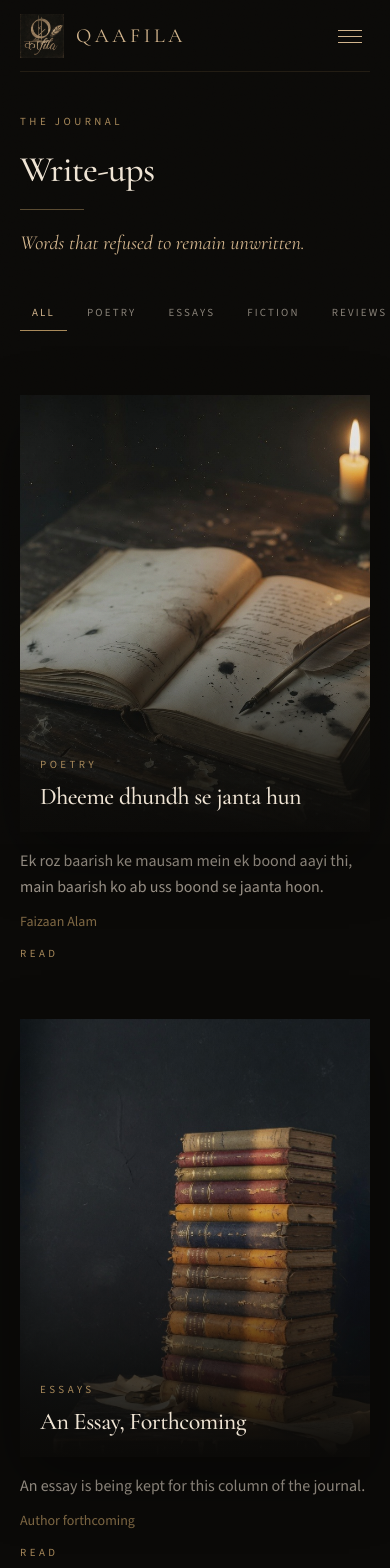
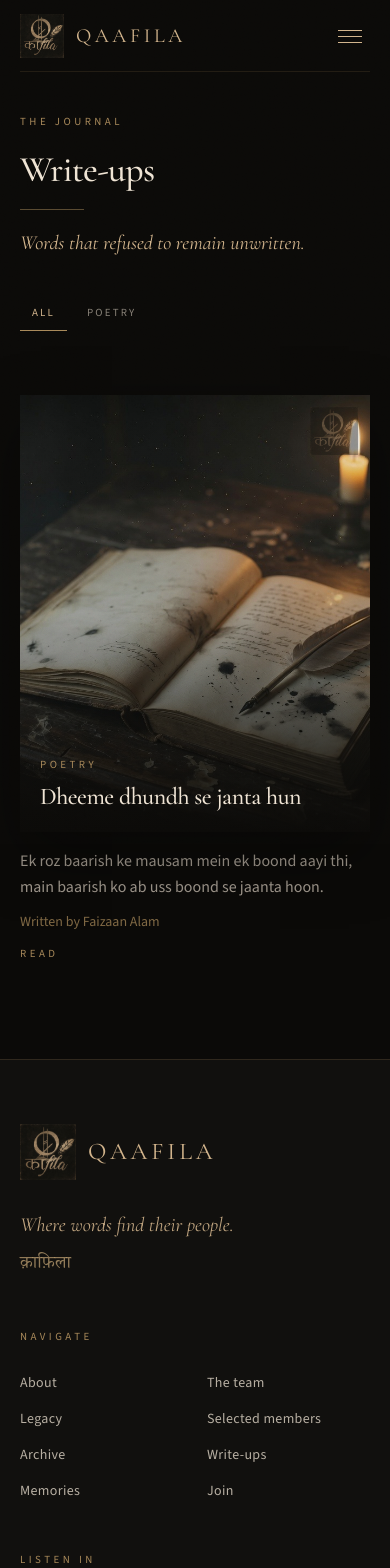
Before and after one commit to Faizaan-Alam/qaafila_bvp, a React (Vite) app: page /write-ups in a window 390 px wide. Shown: the top 1568 px of the page. Built offline with nearby package versions, Linux system fonts and the light colour scheme.

Commit message:
Add Qaafila watermarks and comments, keep only published write-ups.

```diff
--- a/src/components/writeups/WriteupCard.jsx
+++ b/src/components/writeups/WriteupCard.jsx
@@ -1,5 +1,7 @@
 import { Link } from "react-router-dom";
-import { DATE_PLACEHOLDER, displayName, isFilled } from "../../utils/format";
+import { isFilled } from "../../utils/format";
+import WriteupWatermark from "./WriteupWatermark";
+
 export default function WriteupCard({ piece, layout = "journal" }) {
   if (layout === "row") {
     return (
@@ -14,9 +16,13 @@ export default function WriteupCard({ piece, layout = "journal" }) {
               {piece.title}
             </h3>
             <p className="mt-2 text-sm text-cream/55">
-              {displayName(piece.author, "Author forthcoming")}
-              <span className="mx-2 text-gold/50">/</span>
-              {isFilled(piece.date) ? piece.date : DATE_PLACEHOLDER}
+              Written by {piece.author}
+              {isFilled(piece.date) ? (
+                <>
+                  <span className="mx-2 text-gold/50">/</span>
+                  {piece.date}
+                </>
+              ) : null}
             </p>
           </div>
           <p className="kicker text-gold/80 hidden md:block">Read</p>
@@ -35,6 +41,7 @@ export default function WriteupCard({ piece, layout = "journal" }) {
             loading="lazy"
           />
           <div className="absolute inset-0 bg-gradient-to-t from-ink via-ink/20 to-transparent" />
+          <WriteupWatermark compact />
           <div className="absolute bottom-0 inset-x-0 p-5">
             <p className="kicker text-cream">{piece.category}</p>
             <h3 className="mt-2 font-display text-2xl md:text-3xl text-cream leading-tight">
@@ -43,9 +50,7 @@ export default function WriteupCard({ piece, layout = "journal" }) {
           </div>
         </div>
         <p className="mt-4 text-cream/65 leading-relaxed">{piece.excerpt}</p>
-        <p className="mt-3 text-sm text-gold/75">
-          {displayName(piece.author, "Author forthcoming")}
-        </p>
+        <p className="mt-3 text-sm text-gold/75">Written by {piece.author}</p>
         <p className="mt-3 kicker text-gold/80">Read</p>
       </Link>
     </article>
--- /dev/null
+++ b/src/components/writeups/WriteupComments.jsx
@@ -0,0 +1,108 @@
+import { useEffect, useState } from "react";
+
+function storageKey(slug) {
+  return `qaafila-comments:${slug}`;
+}
+
+function loadComments(slug) {
+  try {
+    const raw = localStorage.getItem(storageKey(slug));
+    const parsed = raw ? JSON.parse(raw) : [];
+    return Array.isArray(parsed) ? parsed : [];
+  } catch {
+    return [];
+  }
+}
+
+export default function WriteupComments({ slug }) {
+  const [comments, setComments] = useState([]);
+  const [name, setName] = useState("");
+  const [body, setBody] = useState("");
+
+  useEffect(() => {
+    setComments(loadComments(slug));
+  }, [slug]);
+
+  function handleSubmit(event) {
+    event.preventDefault();
+    const trimmedName = name.trim();
+    const trimmedBody = body.trim();
+    if (!trimmedName || !trimmedBody) return;
+
+    const next = [
+      ...comments,
+      {
+        id: `${Date.now()}`,
+        name: trimmedName,
+        body: trimmedBody,
+        at: new Date().toISOString(),
+      },
+    ];
+    setComments(next);
+    localStorage.setItem(storageKey(slug), JSON.stringify(next));
+    setBody("");
+  }
+
+  return (
+    <section className="mx-auto max-w-[42rem] px-5 sm:px-8 mt-20 pt-12 border-t border-gold/20">
+      <p className="kicker">Comments</p>
+      <h2 className="mt-4 font-display text-3xl md:text-4xl text-cream">
+        Leave a comment
+      </h2>
+
+      <form className="mt-8 flex flex-col gap-4" onSubmit={handleSubmit}>
+        <label className="flex flex-col gap-2">
+          <span className="kicker text-gold/70">Name</span>
+          <input
+            type="text"
+            value={name}
+            onChange={(event) => setName(event.target.value)}
+            className="bg-transparent border border-gold/30 px-4 py-3 text-cream outline-none focus:border-gold"
+            autoComplete="name"
+            required
+          />
+        </label>
+        <label className="flex flex-col gap-2">
+          <span className="kicker text-gold/70">Comment</span>
+          <textarea
+            value={body}
+            onChange={(event) => setBody(event.target.value)}
+            rows={5}
+            className="bg-transparent border border-gold/30 px-4 py-3 text-cream outline-none focus:border-gold resize-y min-h-[8rem]"
+            required
+          />
+        </label>
+        <button type="submit" className="ghost-btn self-start">
+          Post comment <span className="text-gold">→</span>
+        </button>
+      </form>
+
+      <ul className="mt-12 flex flex-col">
+        {comments.length ? (
+          comments.map((comment) => (
+            <li
+              key={comment.id}
+              className="border-t border-gold/20 py-6"
+            >
+              <p className="font-display text-xl text-cream">{comment.name}</p>
+              <p className="mt-1 kicker text-gold/60">
+                {new Date(comment.at).toLocaleDateString("en-IN", {
+                  day: "numeric",
+                  month: "long",
+                  year: "numeric",
+                })}
+              </p>
+              <p className="mt-3 text-cream/75 leading-relaxed whitespace-pre-wrap">
+                {comment.body}
+              </p>
+            </li>
+          ))
+        ) : (
+          <li className="border-t border-gold/20 py-6 font-display italic text-xl text-parchment/80">
+            Be the first to comment.
+          </li>
+        )}
+      </ul>
+    </section>
+  );
+}
--- /dev/null
+++ b/src/components/writeups/WriteupWatermark.jsx
@@ -0,0 +1,20 @@
+import logo from "../../assets/logo/qaafila-logo.png";
+
+export default function WriteupWatermark({ compact = false }) {
+  return (
+    <div
+      className={`pointer-events-none select-none ${
+        compact
+          ? "absolute top-3 right-3 h-12 w-12 opacity-40"
+          : "absolute inset-0 flex items-center justify-center opacity-[0.09]"
+      }`}
+      aria-hidden="true"
+    >
+      <img
+        src={logo}
+        alt=""
+        className={compact ? "h-full w-full object-contain" : "h-[min(72%,28rem)] w-auto object-contain"}
+      />
+    </div>
+  );
+}
--- a/src/data/writeups.js
+++ b/src/data/writeups.js
@@ -1,19 +1,7 @@
 import poetry from "../assets/images/writeups/poetry.jpg";
-import essays from "../assets/images/writeups/essays.jpg";
-import fiction from "../assets/images/writeups/fiction.jpg";
-import reviews from "../assets/images/writeups/reviews.jpg";
-import opinions from "../assets/images/writeups/opinions.jpg";
-import culture from "../assets/images/writeups/culture.jpg";
-import cinema from "../assets/images/writeups/cinema.jpg";
-const forthcomingBody = `
-<p>This page is set for a piece that has not yet been published.</p>
-<p>Qaafila keeps a journal of poetry, essays, fiction, reviews and the quieter arguments that follow a film or a reading. When a write-up is ready to be shared, it will occupy this space, with its author’s name, its date, and the full text.</p>
-<p>Until then the margin remains open. The type is chosen. The paper, so to speak, is waiting.</p>
-<blockquote>The page is set. The words will follow.</blockquote>
-<p>If you are a contributor, the contact page is where the journey continues.</p>
-`;
+
 /**
- * Journal entries. Published pieces sit beside reserved pages.
+ * Published journal entries only.
  * Covers live in src/assets/images/writeups/.
  */
 export const writeups = [
@@ -51,128 +39,19 @@ Main ab zindagi ko dheemi dhund se jaanta hoon.</p>
 `,
     pullQuote: "Main ab zindagi ko dheemi dhund se jaanta hoon.",
     readingMinutes: 2,
-    relatedSlugs: ["an-essay-forthcoming", "a-story-forthcoming"],
-  },
-  {
-    id: "w-essay-01",
-    slug: "an-essay-forthcoming",
-    title: "An Essay, Forthcoming",
-    author: "",
-    date: "",
-    category: "Essays",
-    coverImage: essays,
-    excerpt: "An essay is being kept for this column of the journal.",
-    content: forthcomingBody,
-    pullQuote: "Conversation is a craft.",
-    readingMinutes: 2,
-    relatedSlugs: ["dheeme-dhundh-se-janta-hun", "a-review-forthcoming"],
-    placeholder: true,
-  },
-  {
-    id: "w-fiction-01",
-    slug: "a-story-forthcoming",
-    title: "A Story, Forthcoming",
-    author: "",
-    date: "",
-    category: "Fiction",
-    coverImage: fiction,
-    excerpt: "Fiction, waiting in the wings of the archive.",
-    content: forthcomingBody,
-    pullQuote: "A line can still change the temperature of a room.",
-    readingMinutes: 2,
-    relatedSlugs: ["dheeme-dhundh-se-janta-hun", "a-note-on-culture"],
-    placeholder: true,
-  },
-  {
-    id: "w-review-01",
-    slug: "a-review-forthcoming",
-    title: "A Review, Forthcoming",
-    author: "",
-    date: "",
-    category: "Reviews",
-    coverImage: reviews,
-    excerpt: "A review will be filed here once the work has been sat with.",
-    content: forthcomingBody,
-    pullQuote: "To read closely is to remain.",
-    readingMinutes: 2,
-    relatedSlugs: ["an-essay-forthcoming", "a-reel-in-the-dark"],
-    placeholder: true,
-  },
-  {
-    id: "w-opinion-01",
-    slug: "an-argument-forthcoming",
-    title: "An Argument, Forthcoming",
-    author: "",
-    date: "",
-    category: "Opinions",
-    coverImage: opinions,
-    excerpt: "A column reserved for a voice that has not yet been set in type.",
-    content: forthcomingBody,
-    pullQuote: "Culture is how a community remembers itself.",
-    readingMinutes: 2,
-    relatedSlugs: ["an-essay-forthcoming", "a-note-on-culture"],
-    placeholder: true,
-  },
-  {
-    id: "w-culture-01",
-    slug: "a-note-on-culture",
-    title: "A Note on Culture",
-    author: "",
-    date: "",
-    category: "Culture",
-    coverImage: culture,
-    excerpt: "A cultural note, awaiting its evening and its author.",
-    content: forthcomingBody,
-    pullQuote: "We move together, carrying stories.",
-    readingMinutes: 2,
-    relatedSlugs: ["a-reel-in-the-dark", "on-literature"],
-    placeholder: true,
-  },
-  {
-    id: "w-cinema-01",
-    slug: "a-reel-in-the-dark",
-    title: "A Reel in the Dark",
-    author: "",
-    date: "",
-    category: "Cinema",
-    coverImage: cinema,
-    excerpt: "Notes after a screening, to be written when the lights return.",
-    content: forthcomingBody,
-    pullQuote: "After the film, the room is different.",
-    readingMinutes: 2,
-    relatedSlugs: ["a-review-forthcoming", "a-note-on-culture"],
-    placeholder: true,
-  },
-  {
-    id: "w-literature-01",
-    slug: "on-literature",
-    title: "On Literature",
-    author: "",
-    date: "",
-    category: "Literature",
-    coverImage: essays,
-    excerpt: "A literary note reserved for a future issue of the journal.",
-    content: forthcomingBody,
-    pullQuote: "Language is how we keep each other company.",
-    readingMinutes: 2,
-    relatedSlugs: ["an-essay-forthcoming", "dheeme-dhundh-se-janta-hun"],
-    placeholder: true,
+    relatedSlugs: [],
   },
 ];
+
 export const writeupCategories = [
   "All",
-  "Poetry",
-  "Essays",
-  "Fiction",
-  "Reviews",
-  "Opinions",
-  "Culture",
-  "Cinema",
-  "Literature",
+  ...[...new Set(writeups.map((piece) => piece.category))],
 ];
+
 export function getWriteupBySlug(slug) {
   return writeups.find((piece) => piece.slug === slug);
 }
+
 export function getRelatedWriteups(piece) {
   const related = (piece.relatedSlugs ?? [])
     .map((slug) => getWriteupBySlug(slug))
--- a/src/pages/WriteupDetail.jsx
+++ b/src/pages/WriteupDetail.jsx
@@ -1,14 +1,12 @@
 import { Link, useParams } from "react-router-dom";
 import Seo from "../components/layout/Seo";
 import WriteupCard from "../components/writeups/WriteupCard";
+import WriteupWatermark from "../components/writeups/WriteupWatermark";
+import WriteupComments from "../components/writeups/WriteupComments";
 import Button from "../components/ui/Button";
 import { getRelatedWriteups, getWriteupBySlug } from "../data/writeups";
-import {
-  DATE_PLACEHOLDER,
-  displayName,
-  isFilled,
-  readingTime,
-} from "../utils/format";
+import { isFilled, readingTime } from "../utils/format";
+
 export default function WriteupDetail() {
   const { slug } = useParams();
   const piece = slug ? getWriteupBySlug(slug) : undefined;
@@ -45,21 +43,25 @@ export default function WriteupDetail() {
           <h1 className="mt-5 font-display text-4xl md:text-6xl text-cream leading-[1.05] text-balance">
             {piece.title}
           </h1>
-          <p className="mt-6 text-sm tracking-[0.16em] uppercase text-gold/80">
-            {displayName(piece.author, "Author forthcoming")}
-            <span className="mx-3">·</span>
-            {isFilled(piece.date) ? piece.date : DATE_PLACEHOLDER}
-            <span className="mx-3">·</span>
+          <p className="mt-6 font-display italic text-xl md:text-2xl text-parchment">
+            Written by {piece.author}
+          </p>
+          <p className="mt-3 text-sm tracking-[0.16em] uppercase text-gold/80">
+            {isFilled(piece.date) ? piece.date : null}
+            {isFilled(piece.date) ? <span className="mx-3">·</span> : null}
             {minutes} min read
           </p>
         </header>
 
         <figure className="mx-auto max-w-5xl px-5 sm:px-8 mt-12">
+          <div className="relative">
             <img
               src={piece.coverImage}
               alt=""
               className="w-full aspect-[16/8] object-cover paper-edge"
             />
+            <WriteupWatermark compact />
+          </div>
         </figure>
 
         {piece.pullQuote ? (
@@ -68,19 +70,31 @@ export default function WriteupDetail() {
           </blockquote>
         ) : null}
 
+        <div className="relative mx-auto max-w-[42rem] px-5 sm:px-8 mt-14">
+          <WriteupWatermark />
           <div
-          className="writeup-body mx-auto max-w-[42rem] px-5 sm:px-8 mt-14 text-lg text-cream/80 leading-[1.9] [&_p]:mb-6 [&_blockquote]:font-display [&_blockquote]:italic [&_blockquote]:text-2xl [&_blockquote]:text-parchment [&_blockquote]:my-10 [&_blockquote]:leading-snug"
+            className="relative writeup-body text-lg text-cream/80 leading-[1.9] [&_p]:mb-6 [&_blockquote]:font-display [&_blockquote]:italic [&_blockquote]:text-2xl [&_blockquote]:text-parchment [&_blockquote]:my-10 [&_blockquote]:leading-snug"
             dangerouslySetInnerHTML={{ __html: piece.content }}
           />
+          <p className="relative mt-10 font-display italic text-xl text-parchment">
+            Written by {piece.author}
+          </p>
+        </div>
+
+        <WriteupComments slug={piece.slug} />
 
         <footer className="mx-auto max-w-7xl px-5 sm:px-8 mt-24 pt-12 border-t border-gold/20">
+          {related.length ? (
+            <>
               <p className="kicker mb-10">Related in the journal</p>
               <div className="grid sm:grid-cols-2 lg:grid-cols-3 gap-10">
                 {related.map((item) => (
                   <WriteupCard key={item.id} piece={item} />
                 ))}
               </div>
-          <div className="mt-12">
+            </>
+          ) : null}
+          <div className={related.length ? "mt-12" : ""}>
             <Link to="/write-ups" className="ghost-btn">
               All write-ups <span className="text-gold">→</span>
             </Link>
```
Also changed, not shown: src/components/writeups/WriteupGrid.jsx (+7 -0 lines). Lines whose indentation alone changed are shown as unchanged.
